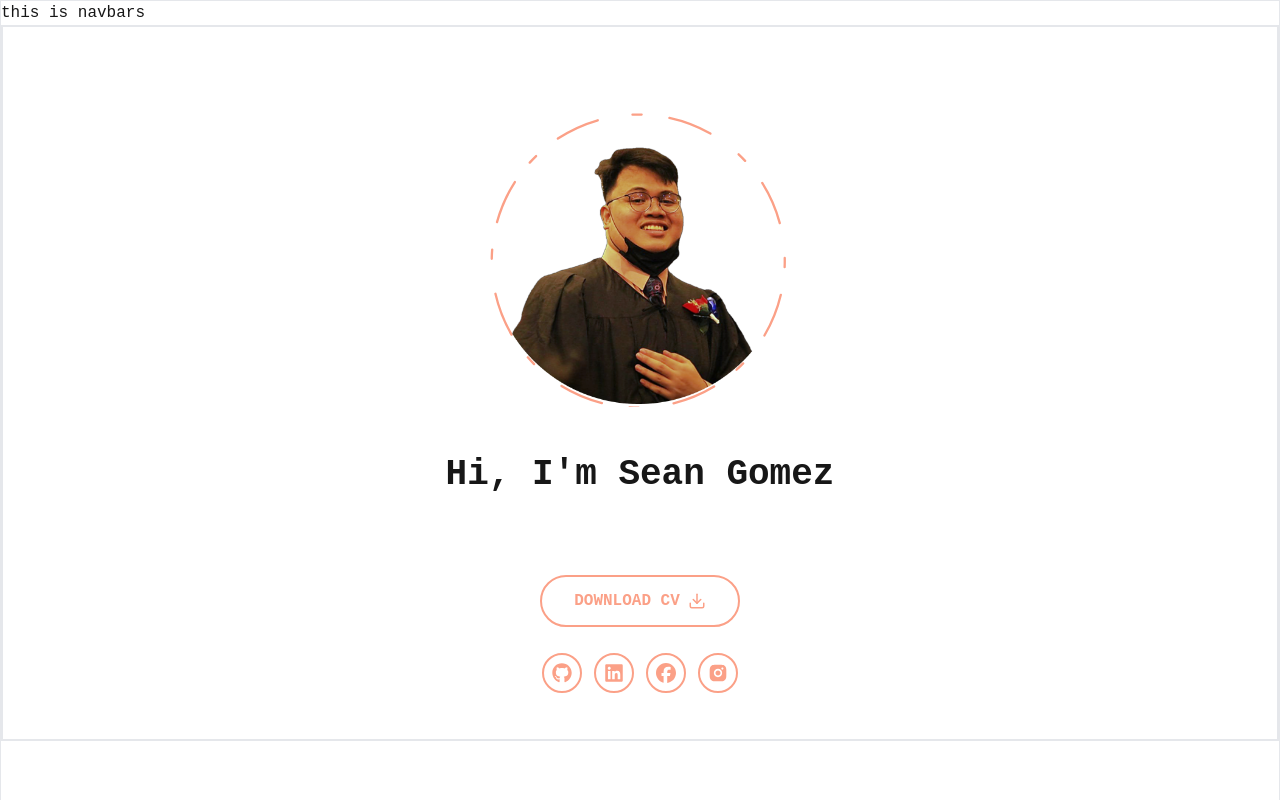
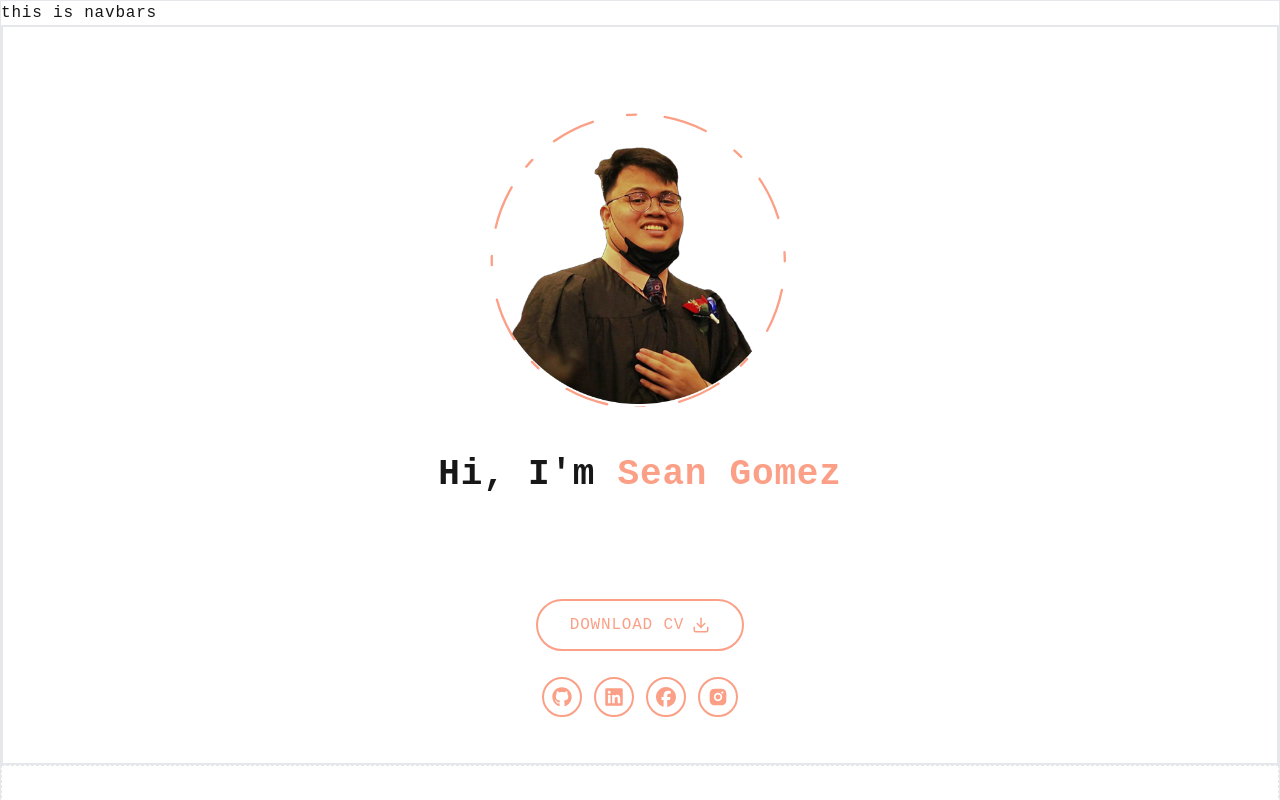
Before and after one commit to SeanGmz/seanportfolio, a Next.js app in the folder my-portfolio/: page / in a window 1280 px wide. Shown: the top 800 px of the page. Built offline with nearby package versions, Linux system fonts and the light colour scheme.

Commit message:
fixed spacings in general info, and removed brief info for the meantime

```diff
--- a/my-portfolio/app/page.tsx
+++ b/my-portfolio/app/page.tsx
@@ -7,7 +7,7 @@ import Techstack from "./sections/techstack";
 export default function Home() {
   return (
     <div className="">
-      <main className="">
+      <main className="tracking-wider">
         <Navbar />
         <GenInfo/>
         <Techstack />
--- a/my-portfolio/app/sections/geninfo.tsx
+++ b/my-portfolio/app/sections/geninfo.tsx
@@ -1,4 +1,3 @@
-
 import Link from "next/link";
 import ProfilePic from "./components/pfp";
 import { FaFacebook, FaGithub, FaLinkedin } from "react-icons/fa6";
@@ -18,7 +17,7 @@ const Info = () => {
 
   const Socials = ({ iconStyles }: { iconStyles: string }) => {
     return (
-      <div className="flex flex-row xl:flex-col justify-center xl:justify-start items-center mb-10 xl:mb-0 ">
+      <div className="flex flex-row xl:flex-col justify-center xl:justify-end items-center mx-auto mb-10 xl:mb-0 ">
         {socials.map((social, index) => {
           return (
             <Link
@@ -36,10 +35,10 @@ const Info = () => {
   };
 
   return (
-    <div className="border-solid border-2 xl:px-32 border-white-600 flex flex-col xl:flex-row items-center justify-between xl:pt-40 xl:pb-24">
-      <div className="text-center xl:text-left pt-10 pb-5 xl:py-0 order-2 xl:order-none">
+    <div className="border-solid border-2 xl:px-52 border-white-600 flex flex-col xl:flex-row items-center justify-between xl:pt-40 xl:pb-24">
+      <div className="text-center xl:text-left pt-10 pb-5 xl:py-0 order-2 xl:order-none xl:w-7/12">
         <h1 className="text-3xl mb-4 xl:text-6xl md:text-4xl mx-3 md:mx-0 sm:text-3xl font-bold">
-          Hi, <span>I'm Sean Gomez </span>
+          Hi, I'm<span className="text-accent"> Sean Gomez </span>
         </h1>
         <p className="max-w-[500px] sm:text-sm md:text-md mx-3 md:mx-0 lg:text-base text-white/50">
           A student aspiring to be full-stack web developer.
@@ -49,21 +48,20 @@ const Info = () => {
           type="button"
           className="mt-10 mx-auto xl:mx-0 xl:mt-5 flex flex-row items-center text-accent  hover:text-background hover:bg-accent hover:border-accent border-accent border-[2px] rounded-full px-8 py-3 transition-all ease-in duration-150"
         >
-          <span className="m-0 mr-2 font-semibold">DOWNLOAD CV</span>
+          <span className="m-0 mr-2">DOWNLOAD CV</span>
           <FiDownload className="text-lg text-white-500" />
         </button>
       </div>
 
-      <div className="w-0 xl:w-2/5"> </div>
 
-      <div className="order-3 xl:order-none">
-          {/* socials component */}
-          <Socials iconStyles="text-xl h-auto xl:mr-10 cursor-pointer border-accent border-[2px] p-2 my-0 mx-1.5 xl:mx-auto md:my-1.5 rounded-full hover:border-accent hover:bg-accent hover:text-background text-accent transition-all ease-in duration-150" />
-        </div>
+      <div className="order-3 xl:order-none text-center xl:w-2/12">
+        {/* socials component */}
+        <Socials iconStyles="text-xl h-auto xl:mr-10 cursor-pointer border-accent border-[2px] p-2 my-0 mx-1.5 xl:mx-auto md:my-1.5 rounded-full hover:border-accent hover:bg-accent hover:text-background text-accent transition-all ease-in duration-150" />
+      </div>
 
-        <div className="mx-auto order-1 xl:order-none mt-20 mb-2 xl:my-0">
-          <ProfilePic />
-        </div>
+      <div className="mx-auto order-1 xl:order-none mt-20 mb-2 xl:my-0 xl:w-4/12">
+        <ProfilePic />
+      </div>
     </div>
   );
 };
@@ -98,7 +96,6 @@ const GenInfo = () => {
   return (
     <div>
       <Info />
-      <BriefInfo />
     </div>
   );
 };
```
